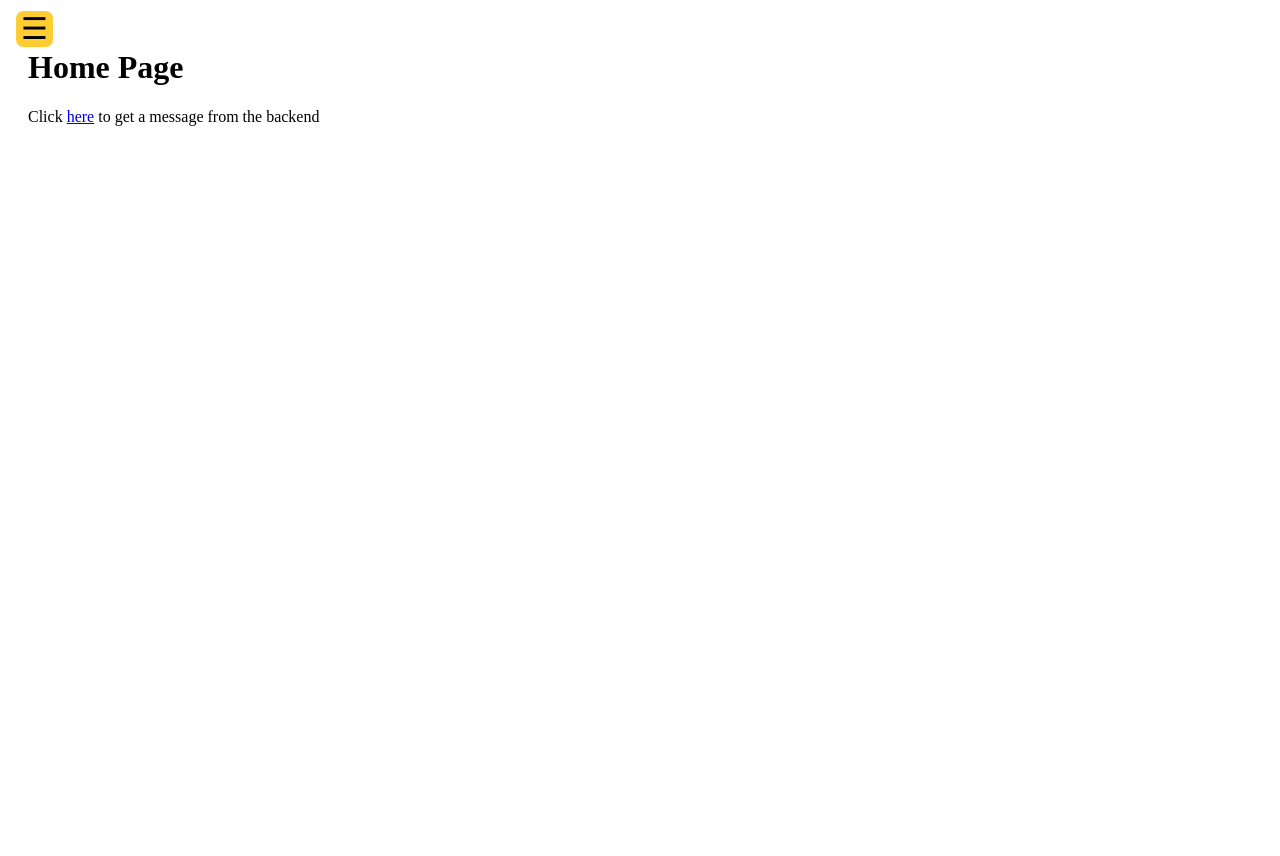
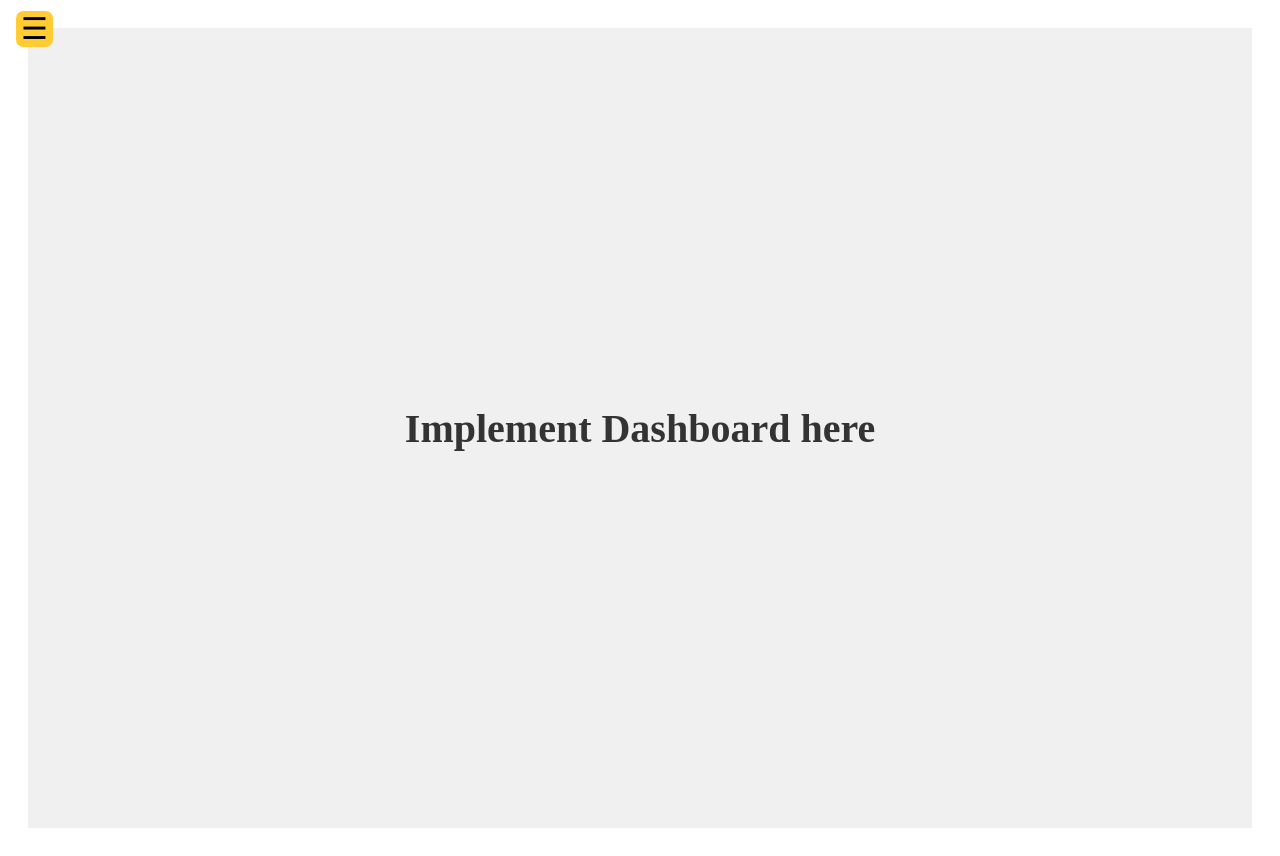
Before and after one commit to Company1TDDC88-2024/RBI, a React (Vite) app in the folder Frontend/: page / in a window 1280 px wide. Before the commit the page ends 800 px from the top, so only its background shows below. Built offline with nearby package versions, Linux system fonts and the light colour scheme.

Commit message:
Created basic pages & routes for Dashboard, Historical data, Livefeed

```diff
--- a/Frontend/src/App.tsx
+++ b/Frontend/src/App.tsx
@@ -2,6 +2,9 @@ import { Route, BrowserRouter as Router, Routes } from "react-router-dom";
 import HomePage from "./Pages/Home/HomePage";
 import Test from "./Pages/Test/Test";
 import Layout from "./Components/Layout/Layout";
+import DashboardPage from "./Pages/Dashboard/DashboardPage";
+import HistoryPage from "./Pages/History/HistoryPage";
+import LivefeedPage from "./Pages/Livefeed/LivefeedPage";
 
 function App() {
     return (
@@ -9,7 +12,10 @@ function App() {
             <Layout>
                 <Routes>
                     <Route path="/test" element={<Test />} />
-                    <Route path="*" element={<HomePage />} />
+                    <Route path="/" element={<DashboardPage />} />
+                    <Route path="/dashboard" element={<DashboardPage />} />
+                    <Route path="/history" element={<HistoryPage />} />
+                    <Route path="/livefeed" element={<LivefeedPage />} />
                 </Routes>
             </Layout>
         </Router>
--- a/Frontend/src/Components/Sidebar/Sidebar.tsx
+++ b/Frontend/src/Components/Sidebar/Sidebar.tsx
@@ -17,10 +17,10 @@ const Sidebar: React.FC = () => {
       <div className={`sidebar ${isOpen ? "open" : "closed"}`}>
         <nav>
           <ul>
-            <li><Link to="/" onClick={toggleSidebar}>Home</Link></li>
-            <li><Link to="#">Alt2</Link></li>
-            <li><Link to="#">Alt3</Link></li>
-            <li><Link to="#">Alt4</Link></li>
+            <li><Link to="/dashboard" onClick={toggleSidebar}>Dashboard</Link></li>
+            <li><Link to="/history" onClick={toggleSidebar}>Historical data</Link></li>
+            <li><Link to="/livefeed" onClick={toggleSidebar}>Live Feed</Link></li>
+            <li><Link to="#">Logout</Link></li>
           </ul>
         </nav>
       </div>
--- /dev/null
+++ b/Frontend/src/Pages/Dashboard/DashboardPage.css
@@ -0,0 +1 @@
+/*CSS specific for DashboardPage*/
--- /dev/null
+++ b/Frontend/src/Pages/Dashboard/DashboardPage.tsx
@@ -0,0 +1,14 @@
+import { Link } from "react-router-dom";
+import "./DashboardPage.css";
+import "../../global.css";
+
+//Implement Dashboard page here
+const DashboardPage = () => {
+    return (
+        <div className="page-container">
+            <h1>Implement Dashboard here</h1>
+        </div>
+    );
+};
+
+export default DashboardPage;
--- /dev/null
+++ b/Frontend/src/Pages/History/HistoryPage.css
@@ -0,0 +1 @@
+/*CSS specific for HistoryPage*/
--- /dev/null
+++ b/Frontend/src/Pages/History/HistoryPage.tsx
@@ -0,0 +1,14 @@
+import { Link } from "react-router-dom";
+import "./HistoryPage.css";
+import "../../global.css";
+
+//Implement HistoryPage here
+const HistoryPage = () => {
+    return (
+        <div className="page-container">
+            <h1>Implement Historical data here</h1>
+        </div>
+    );
+};
+
+export default HistoryPage;
--- /dev/null
+++ b/Frontend/src/Pages/Livefeed/LivefeedPage.css
@@ -0,0 +1 @@
+/*CSS specific for LivefeedPage*/
--- /dev/null
+++ b/Frontend/src/Pages/Livefeed/LivefeedPage.tsx
@@ -0,0 +1,14 @@
+import { Link } from "react-router-dom";
+import "./LivefeedPage.css";
+import "../../global.css";
+
+//Implement Dashboard page here
+const LivefeedPage = () => {
+    return (
+        <div className="page-container">
+            <h1>Implement Live Feed here</h1>
+        </div>
+    );
+};
+
+export default LivefeedPage;
--- /dev/null
+++ b/Frontend/src/global.css
@@ -0,0 +1,16 @@
+.page-container {
+    display: flex;
+    flex-direction: column;
+    justify-content: center;
+    align-items: center;
+    height: 100vh; /* Full viewport height */
+    margin: 0;
+    padding: 0;
+    box-sizing: border-box;
+    background-color: #f0f0f0; /* Light grey background */
+}
+
+h1 {
+    font-size: 2.5rem;
+    color: #333; /* Dark grey text */
+}
```
